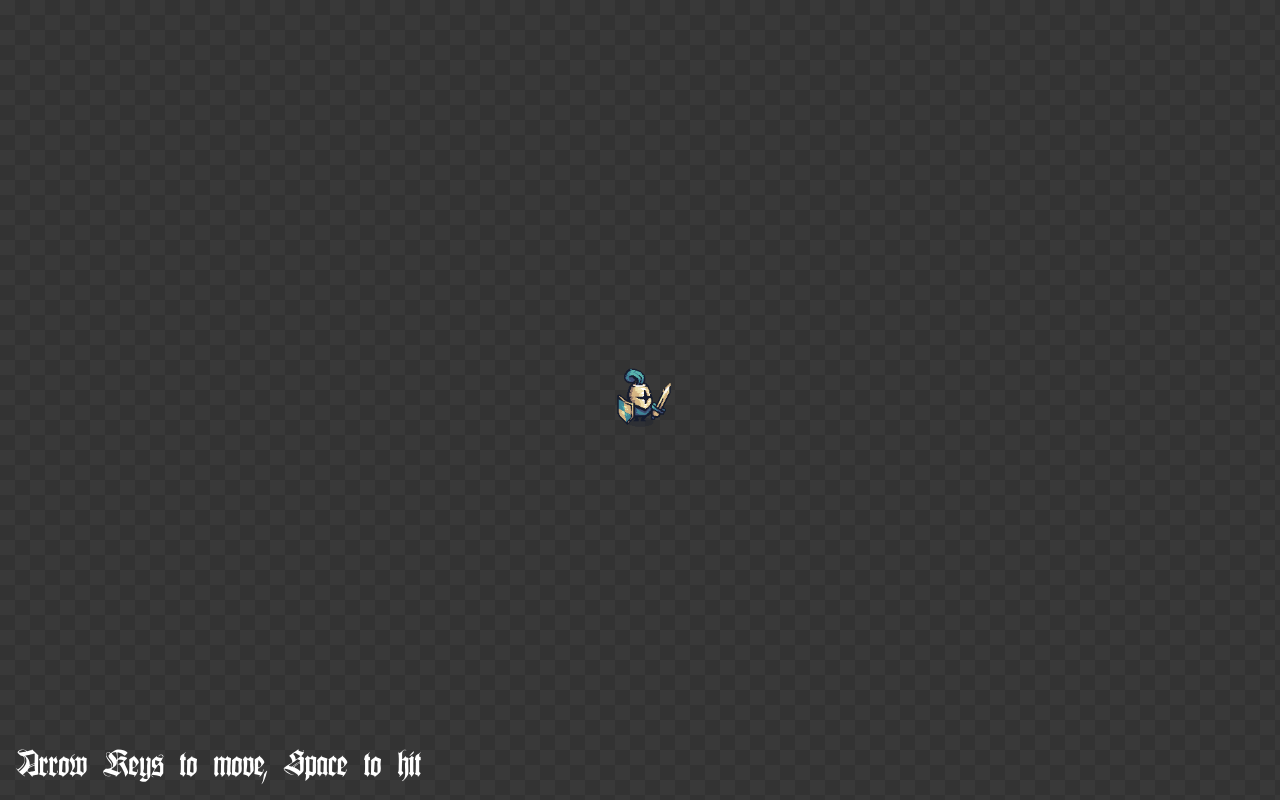
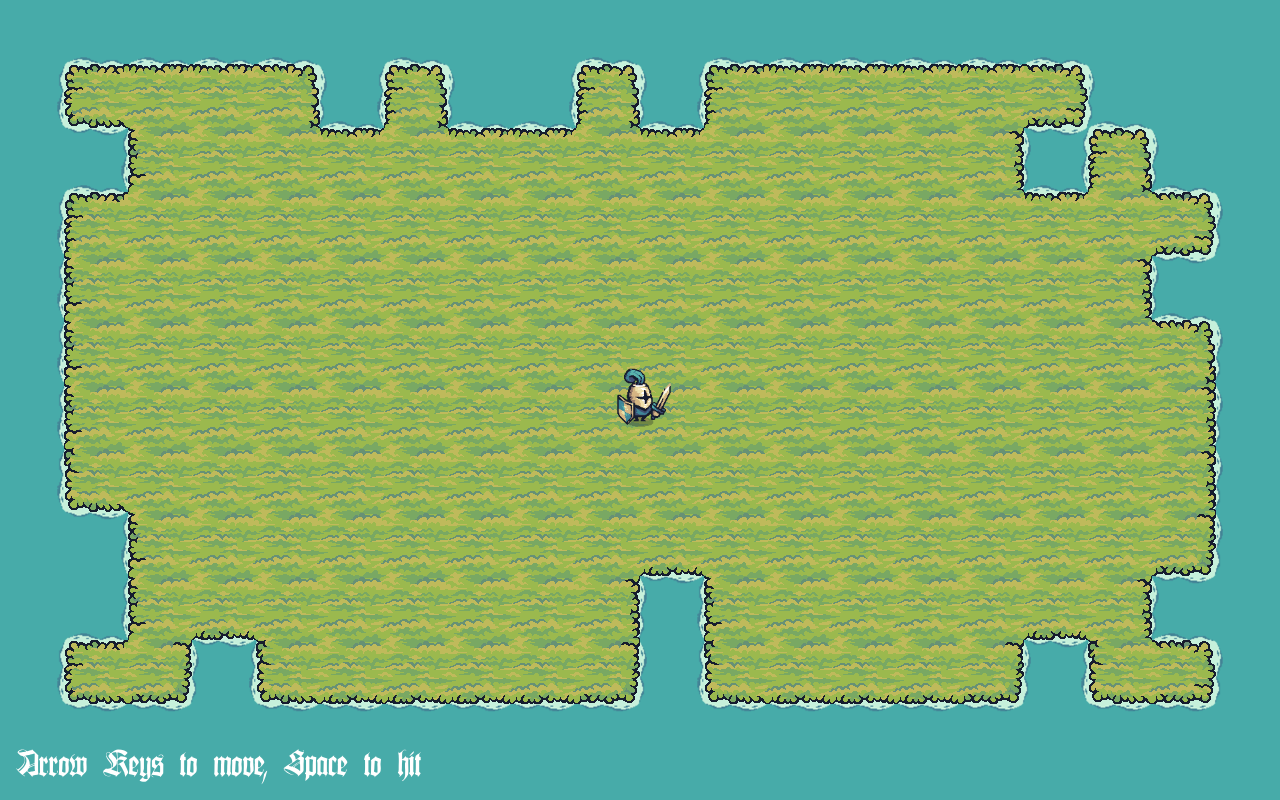
Before and after one commit to MilanFox/Character-Controller, a plain HTML site: page index.html in a window 1280 px wide. Drawn offline with Linux system fonts and the light colour scheme.

Commit message:
add basic terrain generation

```diff
--- a/index.html
+++ b/index.html
@@ -8,6 +8,9 @@
   <script defer type="module" src="script.js"></script>
 </head>
 <body>
+<canvas id="background"></canvas>
+<canvas id="background-ambient"></canvas>
+<canvas id="terrain"></canvas>
 <canvas id="entities"></canvas>
 <div id="tutorial">Arrow Keys to move, Space to hit</div>
 </body>
--- a/script.js
+++ b/script.js
@@ -2,7 +2,7 @@ import { useCanvas } from './script/useCanvas/useCanvas.js';
 import { useGameLoop } from './script/useGameLoop/useGameLoop.js';
 import { keys } from './script/useKeyboard/useKeyboard.js';
 
-const { setCanvasSize } = useCanvas();
+const { setCanvasSize, drawTerrain } = useCanvas();
 const { runGameLoop } = useGameLoop();
 
 document.addEventListener('keydown', (e) => {
@@ -16,4 +16,5 @@ document.addEventListener('keyup', (e) => {
 window.addEventListener('resize', setCanvasSize);
 
 setCanvasSize();
+drawTerrain();
 runGameLoop();
--- a/script/useCanvas/useCanvas.js
+++ b/script/useCanvas/useCanvas.js
@@ -1,15 +1,26 @@
+import { useTerrain } from '../useTerrain/useTerrain.js';
+
+const { updateTerrainMap, getTerrainSprite } = useTerrain();
+
 export const useCanvas = () => {
   const entityCanvas = document.getElementById('entities');
+  const terrainCanvas = document.getElementById('terrain');
+  const backgroundCanvas = document.getElementById('background');
+  const backgroundAmbientCanvas = document.getElementById('background-ambient');
 
   const gridSize = 64;
 
-  const canvasLevels = [entityCanvas];
+  const canvasLevels = [entityCanvas, terrainCanvas, backgroundCanvas, backgroundAmbientCanvas];
 
   const setCanvasSize = () => {
     canvasLevels.forEach(level => {
       level.width = window.innerWidth;
       level.height = window.innerHeight;
     });
+
+    updateTerrainMap(gridSize);
+    drawBackground();
+    drawTerrain();
   };
 
   const drawEntity = (entity, canvas) => {
@@ -27,10 +38,48 @@ export const useCanvas = () => {
     ctx.restore();
   };
 
+  const drawTerrain = () => {
+    const ctxTerrain = terrainCanvas.getContext('2d');
+    const spriteSheet = new Image();
+
+    spriteSheet.onload = () => {
+      for (let x = 0; x < window.innerWidth; x += gridSize) {
+        for (let y = 0; y < window.innerHeight; y += gridSize) {
+          const { sx, sy, sWidth, sHeight } = getTerrainSprite({
+            pos: { x: x / gridSize, y: y / gridSize },
+            gridSize,
+          });
+          ctxTerrain.drawImage(spriteSheet, sx, sy, sWidth, sHeight, x, y, gridSize, gridSize);
+        }
+      }
+    };
+
+    spriteSheet.src = 'assets/sprites/terrain/flat.png';
+  };
+
+  const drawBackground = () => {
+    const ctxTerrain = backgroundCanvas.getContext('2d');
+    const spriteSheet = new Image();
+
+    spriteSheet.src = 'assets/sprites/terrain/water.png';
+
+    spriteSheet.onload = () => {
+      for (let y = 0; y < window.innerHeight; y += gridSize) {
+        for (let x = 0; x < window.innerWidth; x += gridSize) {
+          ctxTerrain.drawImage(spriteSheet, 0, 0, gridSize, gridSize, x, y, gridSize, gridSize);
+        }
+      }
+    };
+  };
+
   return {
     setCanvasSize,
     drawEntity,
+    drawTerrain,
     entityCanvas,
+    terrainCanvas,
+    backgroundCanvas,
+    backgroundAmbientCanvas,
     gridSize,
   };
 };
--- a/script/useGameLoop/useGameLoop.js
+++ b/script/useGameLoop/useGameLoop.js
@@ -1,15 +1,19 @@
 import { usePlayer } from '../usePlayer/usePlayer.js';
 import { useCanvas } from '../useCanvas/useCanvas.js';
 import { useEntity } from '../useEntity/useEntity.js';
+import { useTerrainGeneration } from '../useTerrain/useTerrainGeneration.js';
 
 export const useGameLoop = () => {
   const { player } = usePlayer();
   const { entityCanvas, backgroundAmbientCanvas, drawEntity } = useCanvas();
   const { entities } = useEntity();
+  const { ambientEffects } = useTerrainGeneration();
 
   const drawFrame = () => {
     entityCanvas.getContext('2d').clearRect(0, 0, entityCanvas.width, entityCanvas.height);
+    backgroundAmbientCanvas.getContext('2d').clearRect(0, 0, entityCanvas.width, entityCanvas.height);
     drawEntity(player, entityCanvas);
+    ambientEffects.entities.forEach(effectEntity => drawEntity(effectEntity, backgroundAmbientCanvas));
   };
 
   const runGameLoop = () => {
--- /dev/null
+++ b/script/useTerrain/useTerrain.js
@@ -0,0 +1,60 @@
+import { useTerrainGeneration } from './useTerrainGeneration.js';
+
+const { createIsland, getNeighbors } = useTerrainGeneration();
+let terrainMap = [[]];
+
+export const useTerrain = () => {
+  const updateTerrainMap = (gridSize) => {
+    const cols = Math.ceil(window.innerWidth / gridSize);
+    const rows = Math.ceil(window.innerHeight / gridSize);
+
+    terrainMap = createIsland(rows, cols);
+  };
+
+  const getConnectionType = (pos) => {
+    const neighbors = getNeighbors(pos);
+    const terrainType = terrainMap[pos.y][pos.x];
+    const connectionType = neighbors.reduce((acc, neighbor) => {
+      const isSameTerrain = terrainMap[neighbor.y]?.[neighbor.x] === terrainType;
+      return acc + (isSameTerrain ? 1 : 0);
+    }, '');
+    return parseInt(connectionType.toString(), 2);
+  };
+
+  const getTerrainSprite = ({ pos }) => {
+    const connectionType = getConnectionType(pos);
+    const terrainType = terrainMap[pos.y][pos.x];
+
+    const connectionTypeToSpriteMap = {
+      0: { x: 3, y: 3 },
+      1: { x: 2, y: 3 },
+      2: { x: 3, y: 0 },
+      3: { x: 2, y: 0 },
+      4: { x: 0, y: 3 },
+      5: { x: 1, y: 3 },
+      6: { x: 0, y: 0 },
+      7: { x: 1, y: 0 },
+      8: { x: 3, y: 2 },
+      9: { x: 2, y: 2 },
+      10: { x: 3, y: 1 },
+      11: { x: 2, y: 1 },
+      12: { x: 0, y: 2 },
+      13: { x: 1, y: 2 },
+      14: { x: 0, y: 1 },
+      15: { x: 1, y: 1 },
+    };
+
+    const { x, y } = connectionTypeToSpriteMap[connectionType];
+
+    const spriteSize = 64;
+
+    return {
+      sx: x * spriteSize + (320 * terrainType),
+      sy: y * spriteSize,
+      sWidth: spriteSize,
+      sHeight: spriteSize,
+    };
+  };
+
+  return { terrainMap, updateTerrainMap, getTerrainSprite };
+};
--- /dev/null
+++ b/script/useTerrain/useTerrainGeneration.js
@@ -0,0 +1,92 @@
+import { Entity } from '../useEntity/useEntity.classes.js';
+
+let ambientEffects = { entities: [] };
+
+export const useTerrainGeneration = () => {
+  const getNeighbors = (pos, useDiagonals) => {
+    if (useDiagonals) return [
+      { x: pos.x, y: pos.y - 1 },
+      { x: pos.x + 1, y: pos.y - 1 },
+      { x: pos.x + 1, y: pos.y },
+      { x: pos.x + 1, y: pos.y + 1 },
+      { x: pos.x, y: pos.y + 1 },
+      { x: pos.x - 1, y: pos.y + 1 },
+      { x: pos.x - 1, y: pos.y },
+      { x: pos.x - 1, y: pos.y - 1 },
+    ];
+    return [
+      { x: pos.x, y: pos.y - 1 },
+      { x: pos.x + 1, y: pos.y },
+      { x: pos.x, y: pos.y + 1 },
+      { x: pos.x - 1, y: pos.y },
+    ];
+  };
+
+  const createIsland = (rows, cols) => {
+    const array = Array.from({ length: rows }, () => Array(cols).fill(-1));
+
+    const randomizeLayer = (layer) => {
+      const bias = 0.35;
+      for (let i = layer; i < rows - layer; i++) {
+        for (let j = layer; j < cols - layer; j++) {
+          if (array[i][j] === -1) {
+            array[i][j] = Math.random() < bias ? -1 : 0;
+          }
+        }
+      }
+    };
+
+    const maxLayer = Math.min(rows, cols) / 2;
+    for (let layer = 1; layer <= maxLayer; layer++) {
+      randomizeLayer(layer);
+    }
+
+    for (let j = 0; j < cols; j++) array[rows - 2][j] = -1;
+
+    const { edges, ocean } = findEdges(array);
+    const getFoamSpriteData = ({ x, y }) => ({
+      x: x * 64 + 32,
+      y: y * 64 + 32,
+      sprite: 'assets/sprites/terrain/foam.png',
+      totalFrames: 8,
+    });
+
+    ambientEffects.entities = edges.map((edge) => new Entity(getFoamSpriteData(edge)));
+
+    for (let y = 0; y < array.length; y++) {
+      for (let x = 0; x < array[0].length; x++) {
+        if (array[y][x] === -1 && !ocean.some(tile => tile.y === y && tile.x === x)) {
+          array[y][x] = 0;
+        }
+      }
+    }
+
+    return array;
+  };
+
+  const findEdges = (terrainMap) => {
+    const edges = [];
+    const ocean = [];
+    const visited = [];
+    const openSet = [{ x: 0, y: 0 }];
+
+    while (openSet.length) {
+      const { x, y } = openSet.shift();
+      const hash = `${x}|${y}`;
+      if (visited.includes(hash)) continue;
+      visited.push(hash);
+      const terrainType = terrainMap[y]?.[x];
+      if (terrainType === undefined) continue;
+      if (terrainType === -1) ocean.push({ x, y });
+      if (terrainType !== -1) {
+        edges.push({ x, y });
+        continue;
+      }
+      openSet.push(...getNeighbors({ x, y }, true));
+    }
+
+    return { edges, ocean };
+  };
+
+  return { createIsland, getNeighbors, findEdges, ambientEffects };
+};
```
Also changed, not shown: assets/sprites/terrain/elevation.png (added), assets/sprites/terrain/flat.png (added), assets/sprites/terrain/foam.png (added), assets/sprites/terrain/water.png (added).
